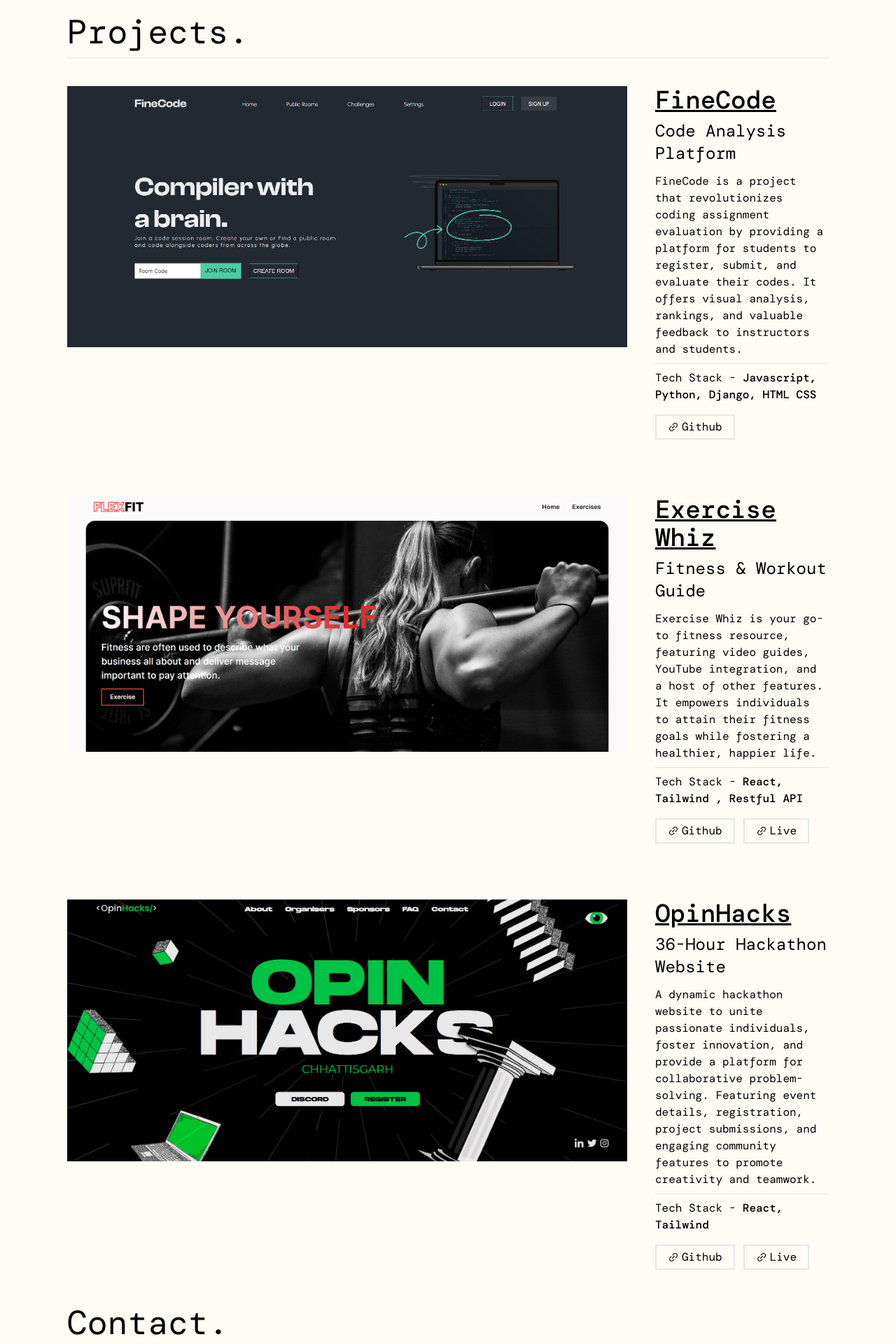
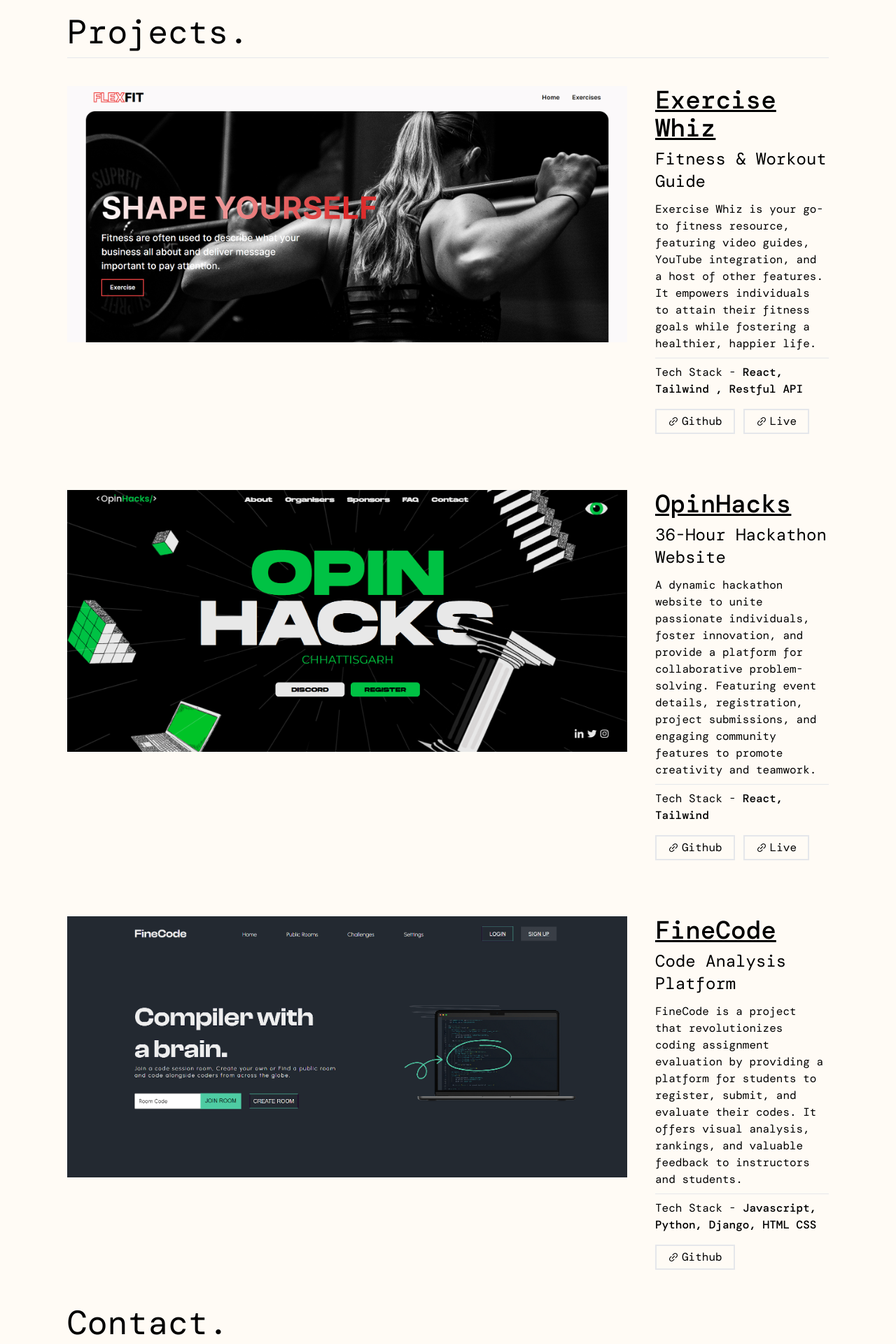
Before and after one commit to Yash-Sakre/YashSakre, a React (Vite) app: page / in a window 1280 px wide. Shown: the part 1560-3480 px from the top of the page at 70% size. Built offline with nearby package versions, Linux system fonts and the light colour scheme; a web font is replaced by a local one.

Commit message:
Resume updated

```diff
--- a/src/components/projects.json
+++ b/src/components/projects.json
@@ -1,14 +1,4 @@
 [
-    {
-      "imagePath": "../assests/finecode.png",
-      "ProjName": "FineCode",
-      "Projtitle": "Code Analysis Platform",
-      "ProjDesc": "FineCode is a project that revolutionizes coding assignment evaluation by providing a platform for students to register, submit, and evaluate their codes. It offers visual analysis, rankings, and valuable feedback to instructors and students.",
-      "Github": "https://github.com/Yash-Sakre/FineCode",
-
-      "tech": " Javascript, Python, Django, HTML CSS"
-
-    },
   {
     "imagePath": "../assests/Flexfit.png",
     "ProjName": "Exercise Whiz",
@@ -26,5 +16,16 @@
     "Github": "https://github.com/JayashTripathy/OpInHacks",
     "Live": "https://opinhacks.co/",
     "tech": "React, Tailwind"
+  },
+    {
+      "imagePath": "../assests/finecode.png",
+      "ProjName": "FineCode",
+      "Projtitle": "Code Analysis Platform",
+      "ProjDesc": "FineCode is a project that revolutionizes coding assignment evaluation by providing a platform for students to register, submit, and evaluate their codes. It offers visual analysis, rankings, and valuable feedback to instructors and students.",
+      "Github": "https://github.com/Yash-Sakre/FineCode",
+
+      "tech": " Javascript, Python, Django, HTML CSS"
+
     }
+
   ]
--- a/src/pages/about/About.jsx
+++ b/src/pages/about/About.jsx
@@ -30,7 +30,7 @@ const imageMap = {
 const About = () => {
   function resume() {
     window.open(
-      "https://drive.google.com/file/d/1SOhJ4B_qWFbKN8-6fFk8-qsMMLvBddte/view?usp=drive_link"
+      "https://drive.google.com/file/d/1a-ggjMH8qOT_B0rd64yMfQ6eA6UYqThy/view?usp=sharing"
     );
   }
   return (
--- a/src/pages/home/HomeFooter.jsx
+++ b/src/pages/home/HomeFooter.jsx
@@ -15,7 +15,7 @@ const HomeFooter = () => {
 
             <div className="w-full">
               <div className=" text-linkColor">Hire Me</div>
-              <a href="https://drive.google.com/file/d/1k2CYVAvsIgZr2uM416WjYRS3ifqF7P7P/view?usp=sharing" target="__blank" className="flex flex-row gap-1 hover w-fit" > <AiOutlineLink className="text-[1.2rem]"/> Resume</a>
+              <a href="https://drive.google.com/file/d/1a-ggjMH8qOT_B0rd64yMfQ6eA6UYqThy/view?usp=sharing" target="__blank" className="flex flex-row gap-1 hover w-fit" > <AiOutlineLink className="text-[1.2rem]"/> Resume</a>
             </div>
           </div>
           <div className="second flex justify-between xl:gap-60 gap-[2rem] md:mt-0 mt-7">
```
Lines whose indentation alone changed are shown as unchanged.
